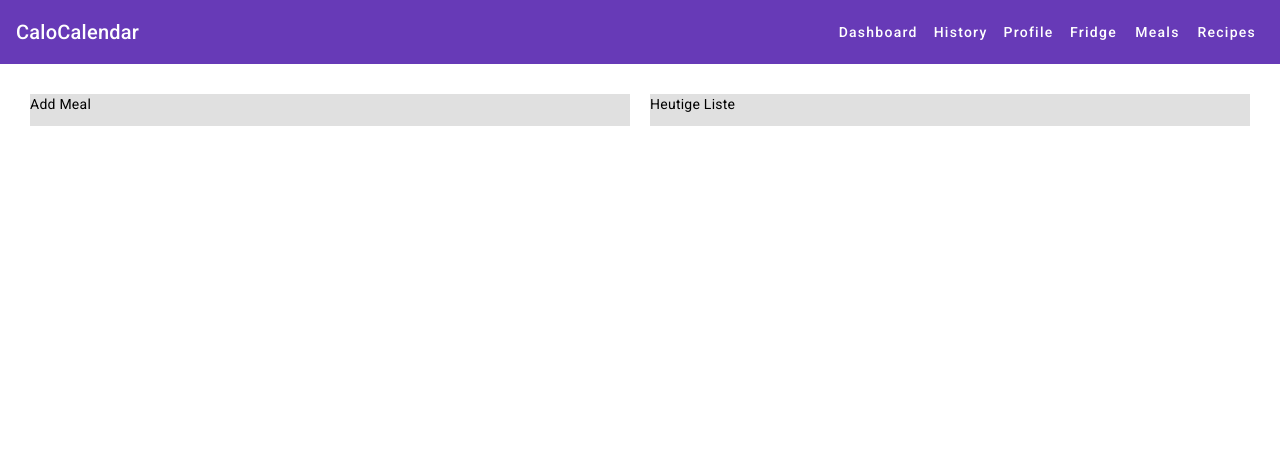
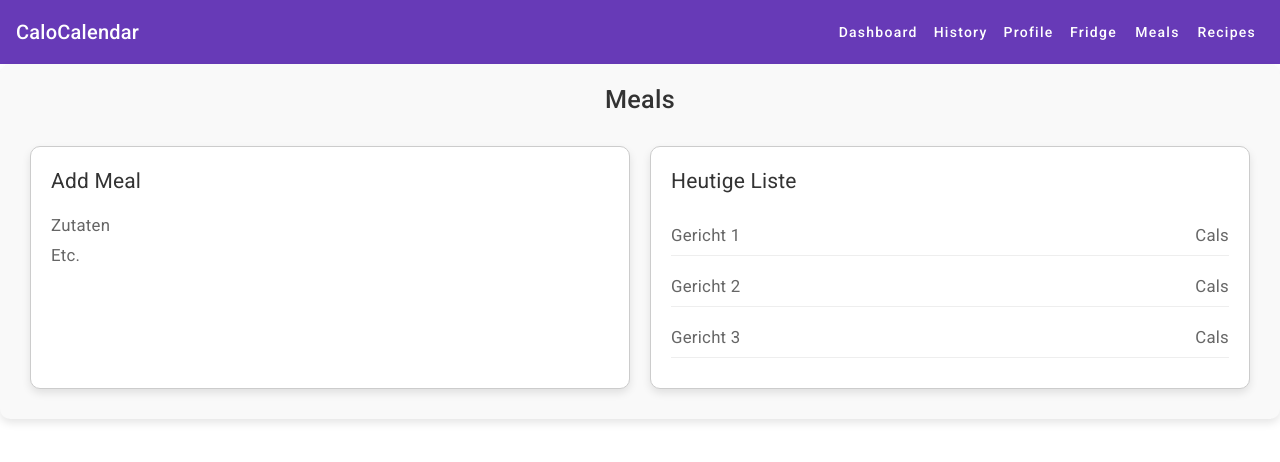
Before and after one commit to JoghurtCode/CaloCalendar, an Angular app in the folder frontend/: page /meals in a window 1280 px wide. Shown: the top 462 px of the page. Built offline with nearby package versions, Linux system fonts and the light colour scheme.

Commit message:
Add Html Page 5 "meals"

```diff
--- a/frontend/src/app/meals/meals.component.css
+++ b/frontend/src/app/meals/meals.component.css
@@ -1,11 +1,55 @@
 .meals-container {
+  padding: 20px;
+  background-color: #f9f9f9;
+  border-radius: 10px;
+  box-shadow: 0 4px 8px rgba(0, 0, 0, 0.1);
+}
+
+.meals-container h2 {
+  text-align: center;
+  margin-bottom: 20px;
+  font-size: 1.8em;
+  color: #333;
+}
+
+.content {
   display: flex;
-  justify-content: space-around;
-  padding: 20px;
+  justify-content: space-between;
 }
 
 .add-meal, .today-list {
+  background-color: #fff;
+  border: 1px solid #ccc;
+  border-radius: 10px;
+  padding: 20px;
+  box-shadow: 0 4px 8px rgba(0, 0, 0, 0.1);
   flex: 1;
   margin: 10px;
-  background-color: #e0e0e0;
 }
+
+.add-meal h3, .today-list h3 {
+  margin-bottom: 20px;
+  font-size: 1.5em;
+  color: #333;
+}
+
+.add-meal ul {
+  list-style-type: none;
+  padding: 0;
+}
+
+.add-meal li {
+  font-size: 1.2em;
+  color: #666;
+  margin: 10px 0;
+}
+
+.today-list .meal-item {
+  display: flex;
+  justify-content: space-between;
+  margin: 10px 0;
+  border-bottom: 1px solid #eee;
+  padding: 10px 0;
+  font-size: 1.2em;
+  color: #666;
+}
--- a/frontend/src/app/meals/meals.component.html
+++ b/frontend/src/app/meals/meals.component.html
@@ -1,8 +1,27 @@
 <div class="meals-container">
-  <div class="add-meal">
-    <p>Add Meal</p>
-  </div>
-  <div class="today-list">
-    <p>Heutige Liste</p>
+  <h2>Meals</h2>
+  <div class="content">
+    <div class="add-meal">
+      <h3>Add Meal</h3>
+      <ul>
+        <li>Zutaten</li>
+        <li>Etc.</li>
+      </ul>
+    </div>
+    <div class="today-list">
+      <h3>Heutige Liste</h3>
+      <div class="meal-item">
+        <span>Gericht 1</span>
+        <span>Cals</span>
+      </div>
+      <div class="meal-item">
+        <span>Gericht 2</span>
+        <span>Cals</span>
+      </div>
+      <div class="meal-item">
+        <span>Gericht 3</span>
+        <span>Cals</span>
+      </div>
+    </div>
   </div>
 </div>
```
